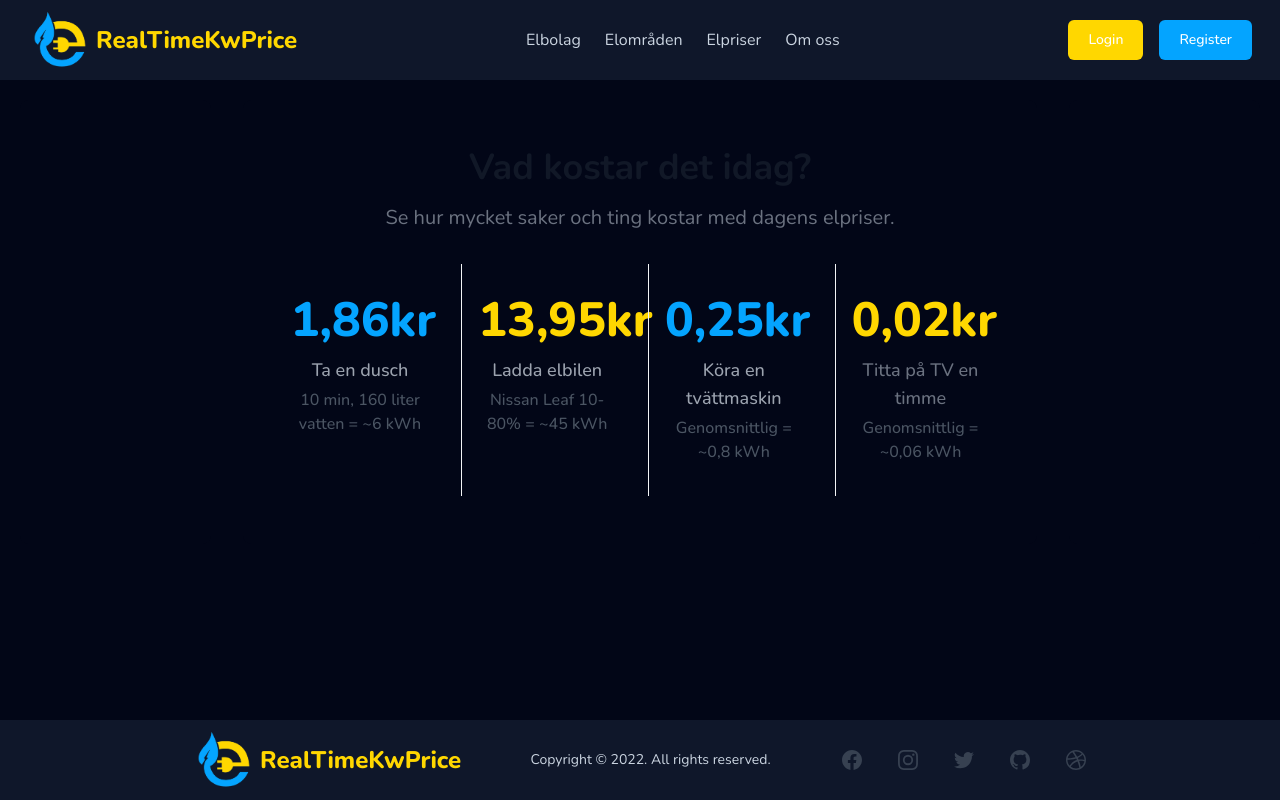
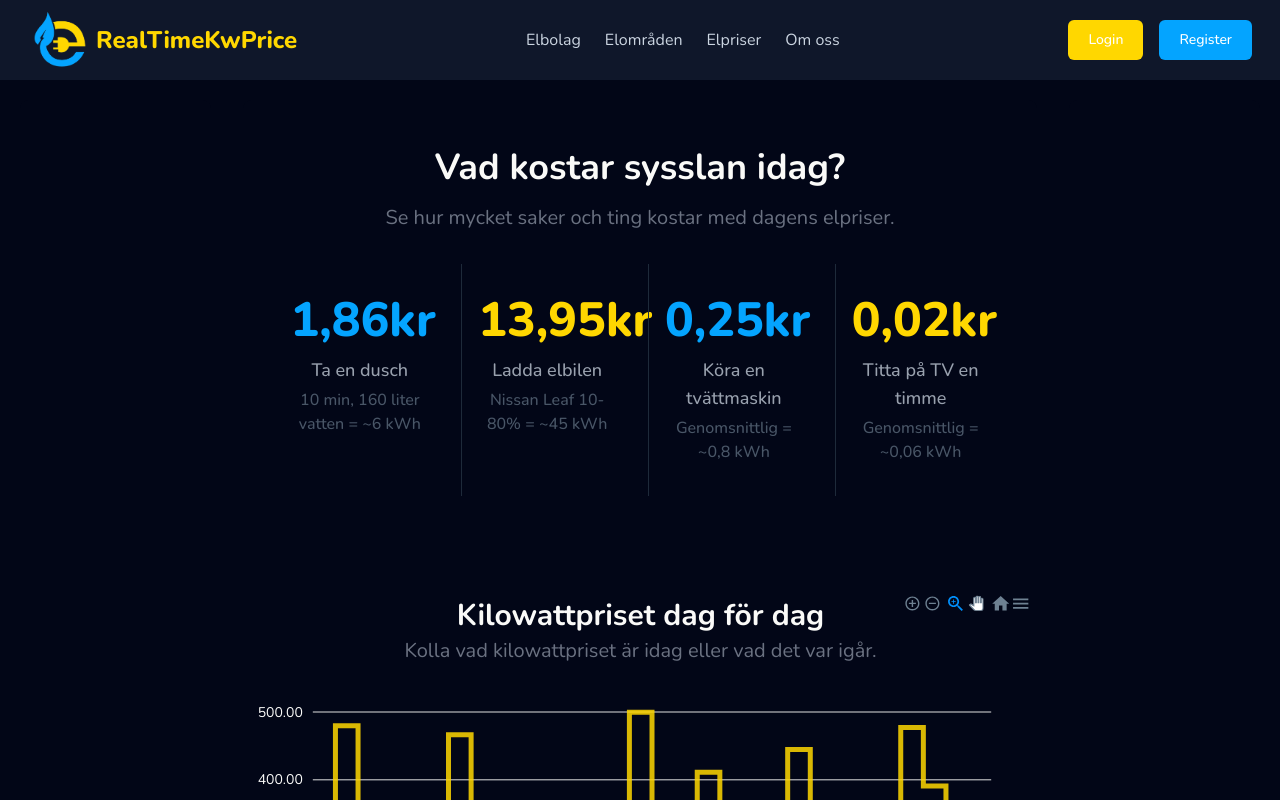
Before and after one commit to VSETTER6/RealTimeKwPriceFE, a React (Create React App) app in the folder real-time-kw-price-react/: page /home in a window 1280 px wide. Shown: the top 800 px of the page. Built offline with nearby package versions, Linux system fonts and the light colour scheme.

Commit message:
Chart for HomePage added

```diff
--- a/real-time-kw-price-react/package.json
+++ b/real-time-kw-price-react/package.json
@@ -4,7 +4,7 @@
   "private": true,
   "dependencies": {
     "@tailwindcss/forms": "^0.5.10",
-    "apexcharts": "^4.3.0",
+    "apexcharts": "^4.4.0",
     "cra-template": "1.2.0",
     "react": "^19.0.0",
     "react-apexcharts": "^1.7.0",
--- /dev/null
+++ b/real-time-kw-price-react/src/components/apexCharts/SteplineChartComponent.js
@@ -0,0 +1,82 @@
+import React, { useEffect } from "react";
+import ApexCharts from "apexcharts";
+import { steplineChartDataUtility } from "../../utilities/data/steplineChartDataUtility";
+
+const StepLineChartComponent = () => {
+  useEffect(() => {
+    const options = {
+      series: [
+        {
+          name: "Öre/kWh",
+          data: steplineChartDataUtility(),
+        },
+      ],
+      chart: {
+        type: "line",
+        height: 500,
+        fontFamily: "'Nunito', sans-serif",
+      },
+      stroke: {
+        curve: "stepline",
+        colors: ["#ffd700"],
+      },
+      dataLabels: {
+        enabled: false,
+      },
+      title: {
+        text: "Kilowattpriset dag för dag",
+        align: "center",
+        style: {
+          color: "#fafaf8",
+          fontSize: "30px",
+          fontWeight: "700",
+        },
+      },
+      subtitle: {
+        text: "Kolla vad kilowattpriset är idag eller vad det var igår.",
+        align: "center",
+        margin: 30,
+        style: {
+          color: "#6a7181",
+          fontSize: "20px",
+          fontWeight: "400",
+        },
+      },
+      markers: {
+        hover: {
+          sizeOffset: 4,
+        },
+      },
+      xaxis: {
+        type: "category",
+        labels: {
+          style: {
+            colors: "#fafaf8",
+            fontSize: "14px",
+          },
+          rotate: 0,
+        },
+      },
+      yaxis: {
+        labels: {
+          formatter: (value) => value.toFixed(2),
+          style: {
+            colors: "#fafaf8",
+            fontSize: "14px",
+          },
+        },
+      },
+    };
+
+    const chart = new ApexCharts(document.querySelector("#chart"), options);
+    chart.render();
+
+    return () => {
+      chart.destroy();
+    };
+  }, []);
+
+  return <div id="chart" className="mt-12"></div>;
+};
+
+export default StepLineChartComponent;
--- a/real-time-kw-price-react/src/components/home/HomeComponent.js
+++ b/real-time-kw-price-react/src/components/home/HomeComponent.js
@@ -1,77 +1,12 @@
 import React from "react";
+import TasksKwPriceComponent from "../hyperUI/TasksKwPriceComponent";
+import StepLineChartComponent from "../apexCharts/SteplineChartComponent";
 
 function HomeComponent() {
   return (
     <div>
-      <div className="mx-auto max-w-screen-xl px-4 py-8 sm:px-6 sm:py-12 lg:px-8">
-        <div className="mx-auto max-w text-center">
-          <h2 className="text-3xl font-bold text-gray-900 sm:text-4xl dark:text-white">
-            Vad kostar det idag?
-          </h2>
-
-          <p className="mt-4 text-gray-500 sm:text-xl dark:text-gray-400">
-            Se hur mycket saker och ting kostar med dagens elpriser.
-          </p>
-        </div>
-
-        <dl className="mg-6 grid grid-cols-1 gap-4 divide-y divide-gray-100 sm:mt-8 sm:grid-cols-2 sm:divide-x sm:divide-y-0 lg:grid-cols-4 dark:divide-gray-900">
-          <div className="flex flex-col px-4 py-8 text-center">
-            <dd className="text-4xl font-extrabold text-[#04a4ff] md:text-5xl mb-3">
-              1,86kr
-            </dd>
-
-            <dt className="order-last text-lg font-medium text-gray-400 mb-1">
-              Ta en dusch
-            </dt>
-
-            <dt className="order-last text-s font-medium text-gray-600">
-              10 min, 160 liter vatten = ~6 kWh
-            </dt>
-          </div>
-
-          <div className="flex flex-col px-4 py-8 text-center">
-            <dd className="text-4xl font-extrabold text-[#ffd700] md:text-5xl mb-3">
-              13,95kr
-            </dd>
-
-            <dt className="order-last text-lg font-medium text-gray-400 mb-1">
-              Ladda elbilen
-            </dt>
-
-            <dt className="order-last text-s font-medium text-gray-600">
-              Nissan Leaf 10-80% = ~45 kWh
-            </dt>
-          </div>
-
-          <div className="flex flex-col px-4 py-8 text-center">
-            <dd className="text-4xl font-extrabold text-[#04a4ff] md:text-5xl mb-3">
-              0,25kr
-            </dd>
-
-            <dt className="order-last text-lg font-medium text-gray-400 mb-1">
-              Köra en tvättmaskin
-            </dt>
-
-            <dt className="order-last text-s font-medium text-gray-600">
-              Genomsnittlig = ~0,8 kWh
-            </dt>
-          </div>
-
-          <div className="flex flex-col px-4 py-8 text-center">
-            <dd className="text-4xl font-extrabold text-[#ffd700] md:text-5xl mb-3">
-              0,02kr
-            </dd>
-
-            <dt className="order-last text-lg font-medium text-gray-500 dark:text-gray-400 mb-1">
-              Titta på TV en timme
-            </dt>
-
-            <dt className="order-last text-s font-medium text-gray-600">
-              Genomsnittlig = ~0,06 kWh
-            </dt>
-          </div>
-        </dl>
-      </div>
+      <TasksKwPriceComponent />
+      <StepLineChartComponent />
     </div>
   );
 }
--- /dev/null
+++ b/real-time-kw-price-react/src/components/hyperUI/TasksKwPriceComponent.js
@@ -0,0 +1,79 @@
+import React from "react";
+
+function TasksKwPriceComponent() {
+  return (
+    <div>
+      <div className="mx-auto max-w-screen-xl px-4 py-8 sm:px-6 sm:py-12 lg:px-8">
+        <div className="mx-auto max-w text-center">
+          <h2 className="text-3xl font-bold text-[#fafaf8] sm:text-4xl">
+            Vad kostar sysslan idag?
+          </h2>
+
+          <p className="mt-4 text-[#6a7181] sm:text-xl">
+            Se hur mycket saker och ting kostar med dagens elpriser.
+          </p>
+        </div>
+
+        <dl className="mg-6 grid grid-cols-1 gap-4 divide-y divide-[#1e2a3a] sm:mt-8 sm:grid-cols-2 sm:divide-x sm:divide-y-0 lg:grid-cols-4">
+          <div className="flex flex-col px-4 py-8 text-center">
+            <dd className="text-4xl font-extrabold text-[#04a4ff] md:text-5xl mb-3">
+              1,86kr
+            </dd>
+
+            <dt className="order-last text-lg font-medium text-[#99a1ae] mb-1">
+              Ta en dusch
+            </dt>
+
+            <dt className="order-last text-s font-medium text-[#495667]">
+              10 min, 160 liter vatten = ~6 kWh
+            </dt>
+          </div>
+
+          <div className="flex flex-col px-4 py-8 text-center">
+            <dd className="text-4xl font-extrabold text-[#ffd700] md:text-5xl mb-3">
+              13,95kr
+            </dd>
+
+            <dt className="order-last text-lg font-medium text-[#99a1ae] mb-1">
+              Ladda elbilen
+            </dt>
+
+            <dt className="order-last text-s font-medium text-[#495667]">
+              Nissan Leaf 10-80% = ~45 kWh
+            </dt>
+          </div>
+
+          <div className="flex flex-col px-4 py-8 text-center">
+            <dd className="text-4xl font-extrabold text-[#04a4ff] md:text-5xl mb-3">
+              0,25kr
+            </dd>
+
+            <dt className="order-last text-lg font-medium text-[#99a1ae] mb-1">
+              Köra en tvättmaskin
+            </dt>
+
+            <dt className="order-last text-s font-medium text-[#495667]">
+              Genomsnittlig = ~0,8 kWh
+            </dt>
+          </div>
+
+          <div className="flex flex-col px-4 py-8 text-center">
+            <dd className="text-4xl font-extrabold text-[#ffd700] md:text-5xl mb-3">
+              0,02kr
+            </dd>
+
+            <dt className="order-last text-lg font-medium text-[#99a1ae] mb-1">
+              Titta på TV en timme
+            </dt>
+
+            <dt className="order-last text-s font-medium text-[#495667]">
+              Genomsnittlig = ~0,06 kWh
+            </dt>
+          </div>
+        </dl>
+      </div>
+    </div>
+  );
+}
+
+export default TasksKwPriceComponent;
--- /dev/null
+++ b/real-time-kw-price-react/src/utilities/data/steplineChartDataUtility.js
@@ -0,0 +1,20 @@
+export const steplineChartDataUtility = () => {
+  const now = new Date();
+  const year = now.getFullYear();
+  const month = now.getMonth(); // 0 = januari, 1 = februari osv.
+  const daysInMonth = new Date(year, month + 1, 0).getDate();
+
+  const data = [];
+
+  const formatNumber = (num) => parseFloat(num.toFixed(2));
+
+  for (let i = 1; i <= daysInMonth; i++) {
+    const date = new Date(year, month, i).toISOString().split("T")[0]; // Format YYYY-MM-DD
+    data.push({
+      x: date, // ISO-sträng för bättre kompatibilitet
+      y: formatNumber(Math.random() * 500),
+    });
+  }
+
+  return data;
+};
```
Also changed, not shown: 1 other file (tests, documents, lock files or other folders).
